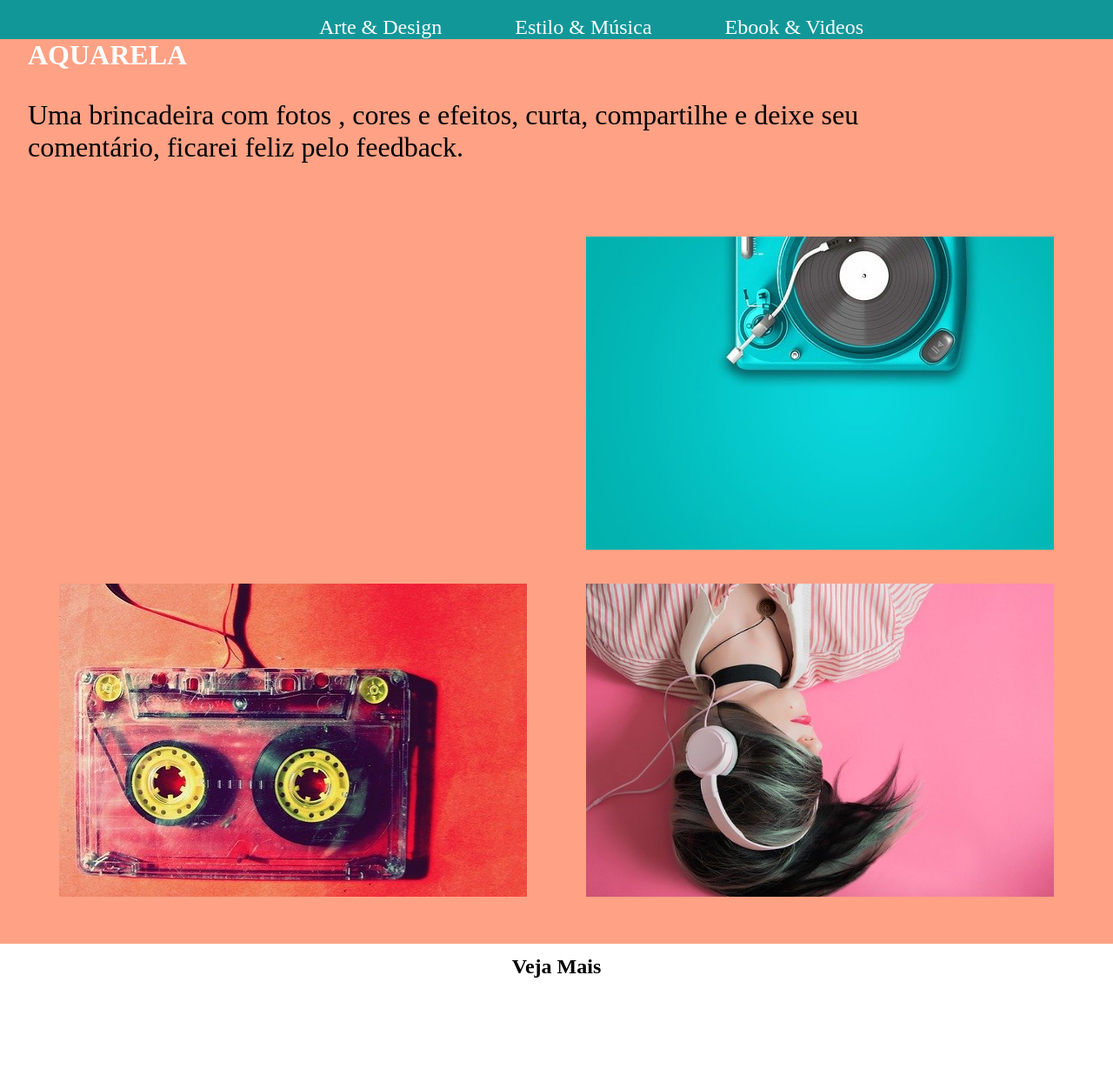
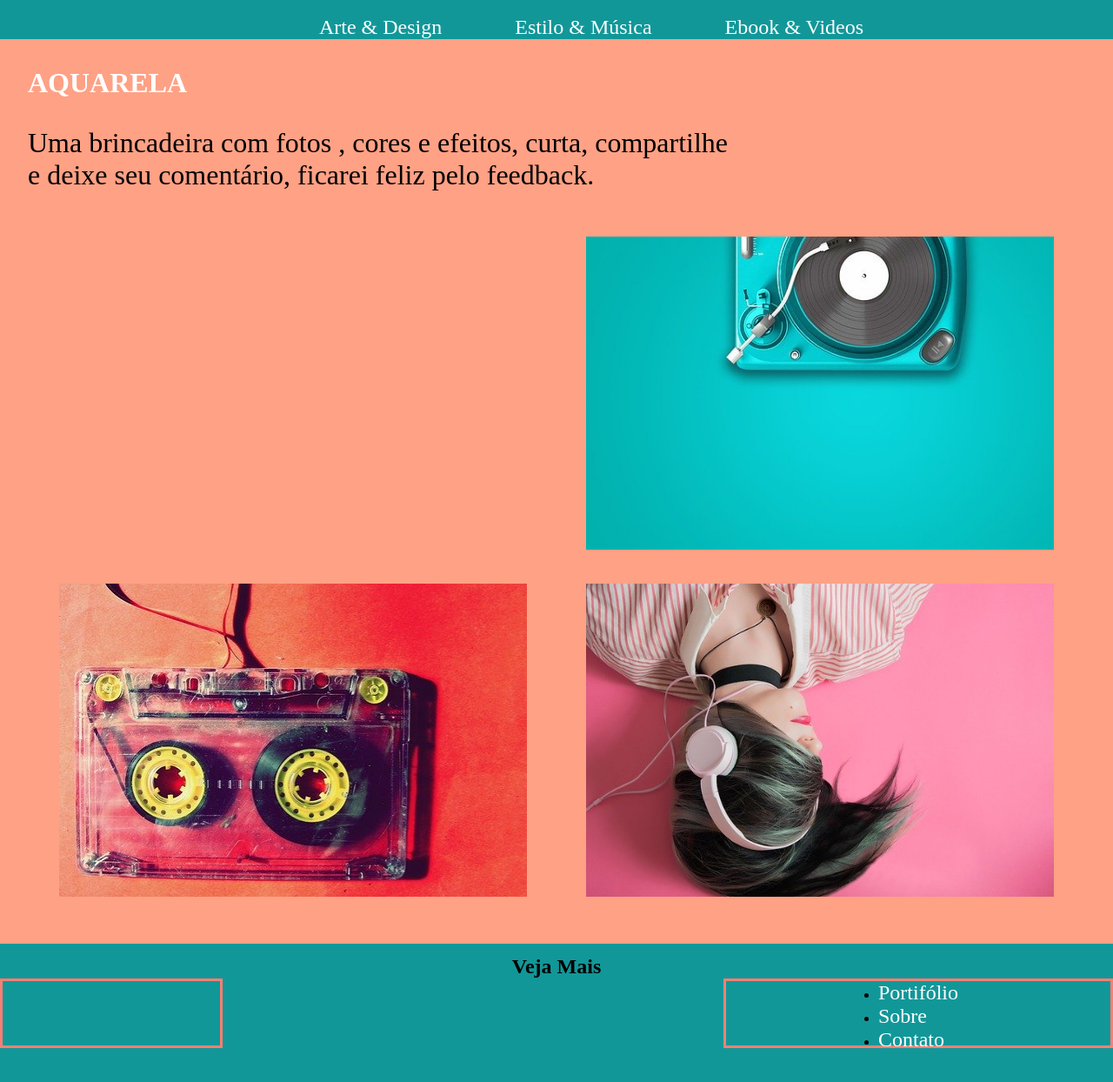
Before and after one commit to JesusBaro/beat, a plain HTML site: page index.html in a window 1280 px wide. Shown: the part 334-1578 px from the top of the page at 87% size. Before the commit the page ends 1459 px from the top, so only its background shows below. Drawn offline with Linux system fonts and the light colour scheme.

```diff
--- a/index.html
+++ b/index.html
@@ -43,10 +43,12 @@
 <body>
     <main>
         <section id="mainAquarela">
-        <h2 class=tittle>AQUARELA</h2>
+            <div class="DivAquarela">
+            <h2 class=tittle>AQUARELA</h2>
             <p class="paragraph">
-Uma brincadeira com fotos , cores e efeitos, curta, compartilhe e deixe seu comentário, ficarei feliz pelo feedback.</p>
-        </section>
+                Uma brincadeira com fotos , cores e efeitos, curta, compartilhe e deixe seu comentário, ficarei feliz pelo feedback.</p>
+            </div>
+            </section>
 
         <section class="mainImg" >
             <div class="divMainImgOne">
@@ -78,6 +80,16 @@ Uma brincadeira com fotos , cores e efeitos, curta, compartilhe e deixe seu come
     </main>
 </body>
 <footer>
+    <div class="footerLogo"></div>
 
+    <div class="footerTxt">
+        <nav class="footerNav">
+        <ul class="footerUl">
+            <li> <a href="#">Portifólio</a> </li>
+            <li> <a href="#">Sobre</a> </li>
+            <li> <a href="#">Contato</a> </li>
+        </ul>
+    </nav>
+    </div>
 </footer>
 </html>
--- a/style.css
+++ b/style.css
@@ -106,13 +106,15 @@ main{
     background-color: #FFA185;
 }
 #mainAquarela{
-    /* border: solid  #129799; */
     width: 80%;
     height: 13rem;
-    /* margin-top: 2rem; */
     margin-left: 2rem;
 }
-
+.DivAquarela{
+    width: 80%;
+    height: 13rem;
+    padding-top: 2rem;
+}
 .tittle{
   font-size: 2rem;
   margin: 0rem 0 2rem 0;
@@ -188,3 +190,25 @@ img{
     color: black;
     font-weight: bolder;
 }
+footer{
+background-color: #129799;
+width: 100%;
+height: 10rem;
+display: flex;
+justify-content: space-between;
+align-items: center;
+}
+.footerLogo{
+border: solid salmon;
+width: 20vw;
+height: 10vh;
+display: flex;
+justify-content: space-evenly ;
+}
+.footerTxt{
+    border: solid salmon;
+    width: 35vw;
+    height: 10vh;
+    display: flex;
+justify-content:space-around ;
+}
```
Also changed, not shown: assets/face.png (added), assets/linkedin.png (added), assets/logo1.png (added), assets/pin.png (added).
